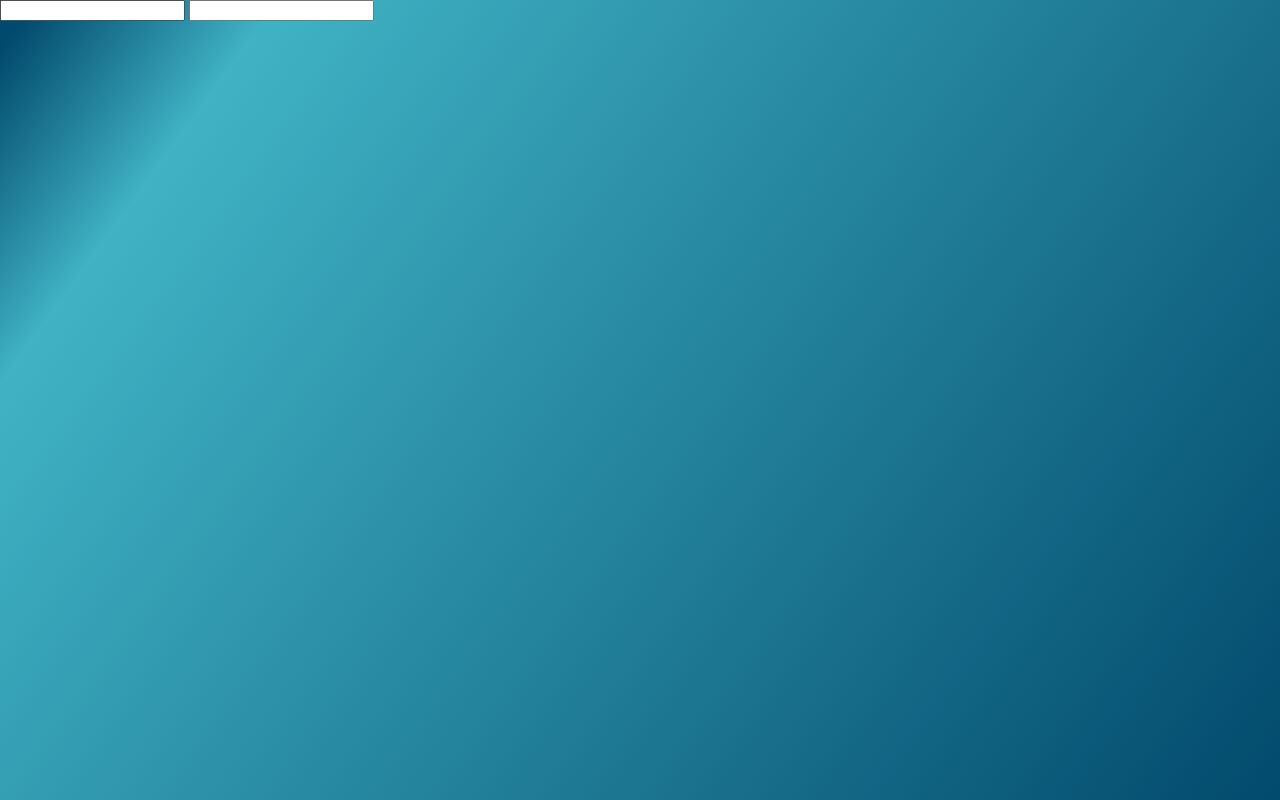
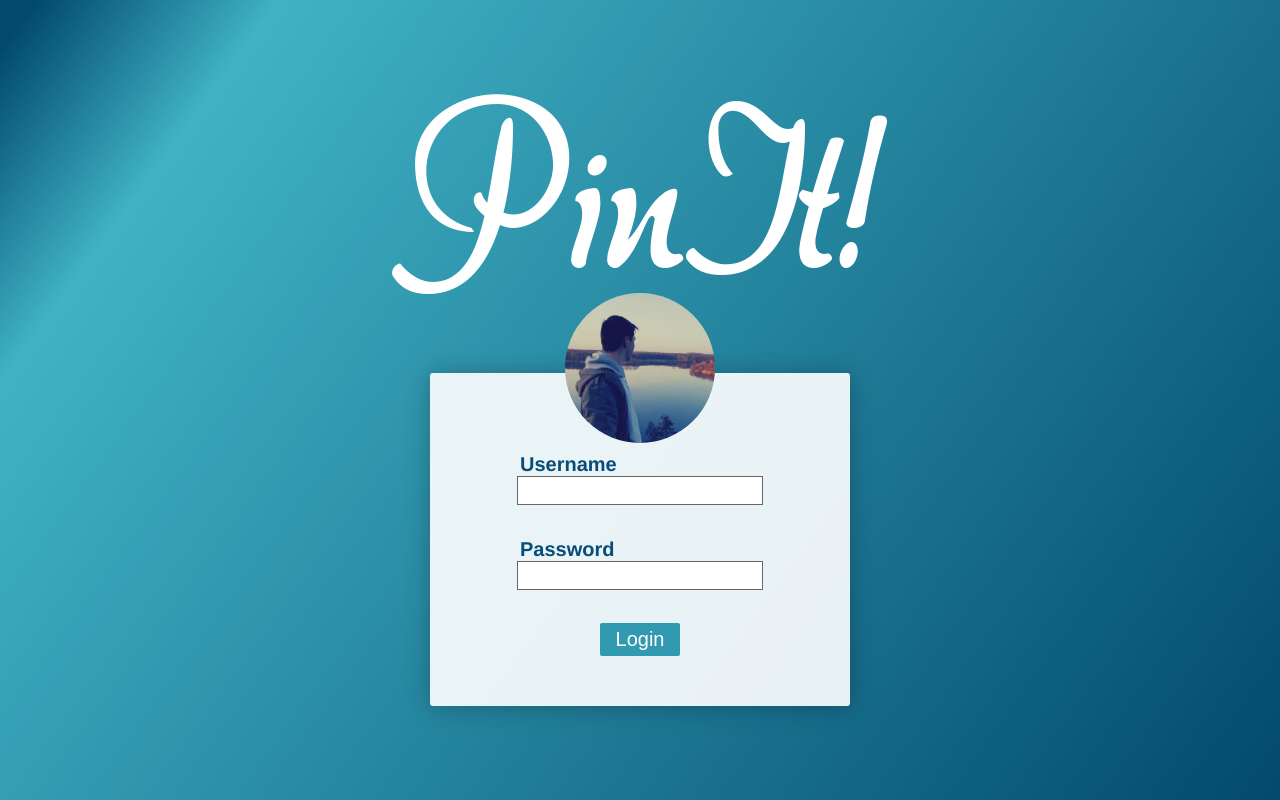
Before and after one commit to sereyn/PinIt-, a PHP site: page / in a window 1280 px wide. Run offline with PHP 8.4, Linux system fonts and the light colour scheme.

Commit message:
login page designed

```diff
--- a/modules/css/head.css
+++ b/modules/css/head.css
@@ -7,4 +7,43 @@ html, body{
     height: 100%;
     background: rgb(2,74,109);
     background: linear-gradient(126deg, rgba(2,74,109,1) 2%, rgba(64,178,196,1) 15%, rgba(2,74,109,1) 100%);
+    display: flex;
+    justify-content: center;
+    align-items: center;
 }
+
+.wrapper{
+    display: flex;
+    flex-direction: column;
+    align-items: center;
+
+}
+
+.btn{
+    padding: 5px;
+    font-size: 100%;
+    border: transparent;
+    text-decoration: none;
+    background-color: #319AB0;
+    color: white;
+    border-radius: 2px;
+    cursor: pointer;
+    transition: 0.2s;
+}
+
+.btn:hover{
+    background-color: rgb(43, 139, 158);
+}
+
+.input{
+    color: #444;
+    background-color: white;
+    border-radius: 0;
+    border: 1px solid #666;
+    font-size: 20px;
+    padding: 2px;
+}
+
+.input:focus, .input:hover{
+    border: 1px solid black;
+}
--- a/modules/css/login.css
+++ b/modules/css/login.css
@@ -0,0 +1,45 @@
+#form-login-holder{
+    border-radius: 3px;
+    width: 400px;
+    padding: 10px;
+    padding-bottom: 50px;
+    margin-top: 75px;
+    background-color:rgba(255, 255, 255, 0.9);
+    box-shadow: 0 1px 24px rgba(0, 0, 0, .27);
+    color: #074d79;
+    font-weight: 600;
+    font-size: 20px;
+}
+
+#form-login{
+    width: 100%;
+    display: flex;
+    align-items: center;
+    flex-direction: column;
+}
+
+#form-login > label, #form-login > input[type="submit"]{
+    display: block;
+    margin-top: 10px;
+    width: 60%;
+}
+
+#form-login > input[type="submit"]{
+    width: 80px;
+}
+
+#form-login > input[type="password"], #form-login > input[type="text"]{
+    width: 60%;
+}
+
+#avatar{
+    width: 150px;
+    height: 150px;
+    margin-top: -90px;
+}
+
+#avatar > img{
+    width: 100%;
+    height: 100%;
+    border-radius: 50%;
+}
--- a/modules/login.php
+++ b/modules/login.php
@@ -1,4 +1,22 @@
-<form>
-    <input type="text" name="username">
-    <input type="password" name="password">
-</form>
+<link rel="stylesheet" type="text/css" href="modules/css/login.css">
+
+<div class="wrapper">
+    <div id="logo">
+        <img src="/images/logo.png" alt="Logo PinIt!"/>
+    </div>
+
+    <div id="form-login-holder">
+        <form id="form-login" method="POST">
+            <div id="avatar">
+                <img alt="avatar" src="/images/clem.jpg">
+            </div>
+            <label for="username">Username</label>
+            <input type="text" class="input" id="username" name="username">
+            <br>
+            <label for="password">Password</label>
+            <input type="password" class="input" id="password" name="password">
+            <br>
+            <input type="submit" class="btn" value="Login">
+        </form>
+    </div>
+</div>
```
Also changed, not shown: images/clem.jpg (added), images/logo.png (added), images/user.png (added).
